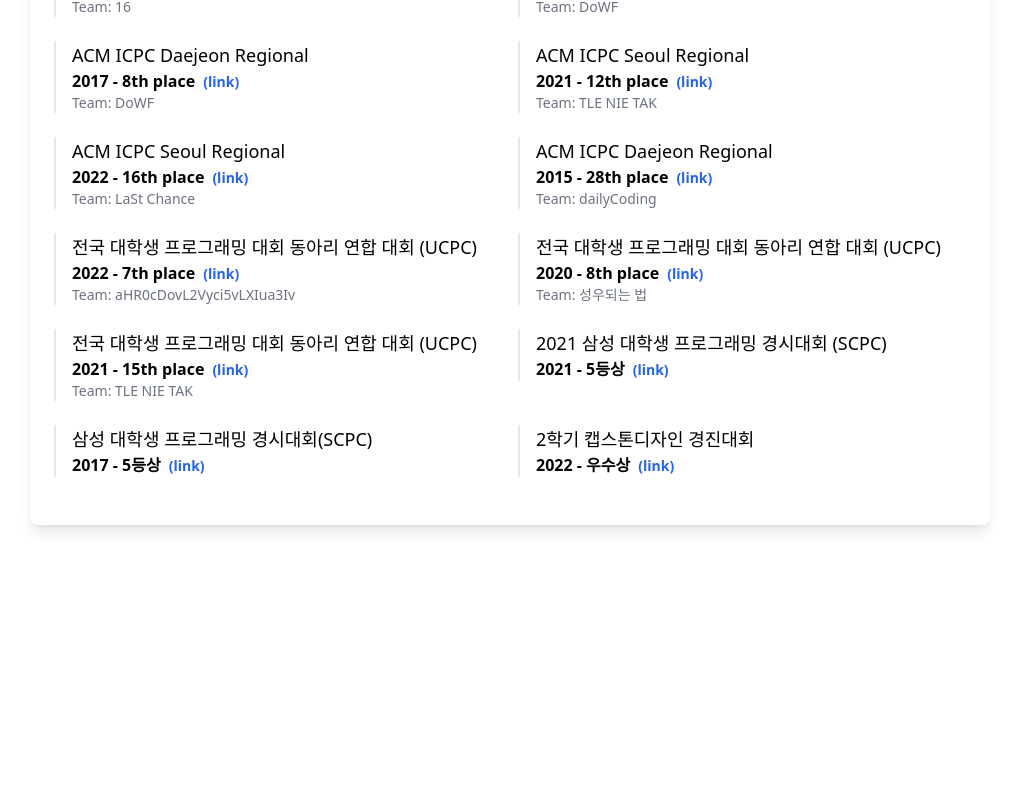
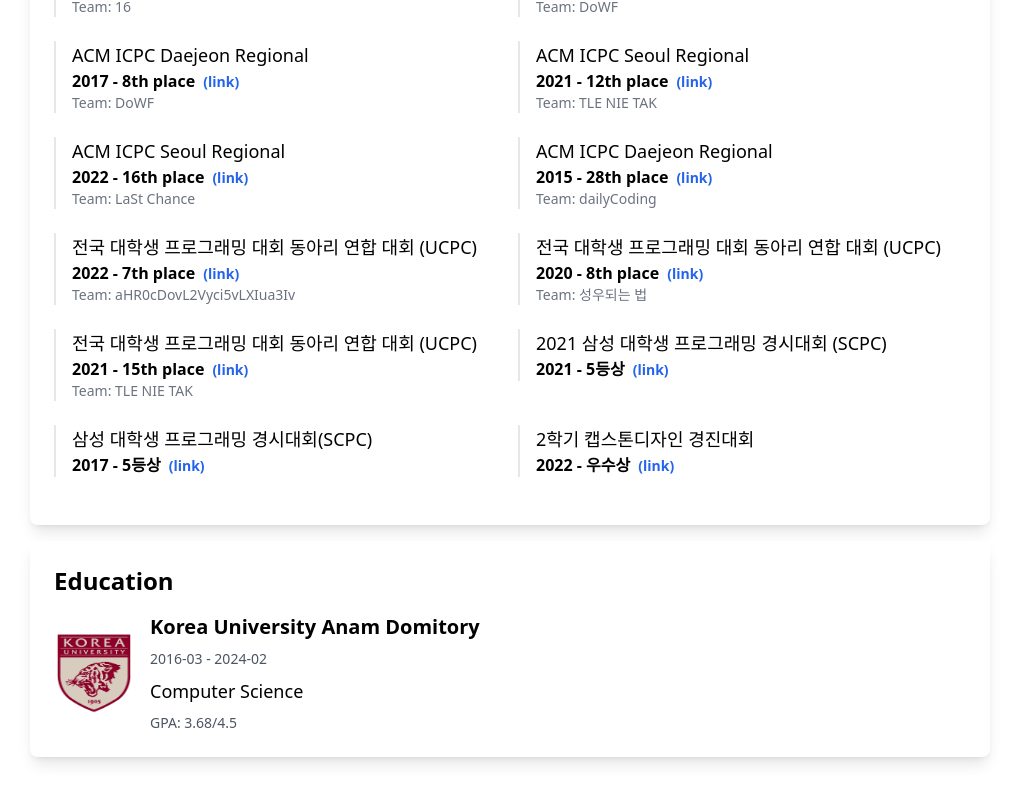
Before and after one commit to leecs0503/RESUME, a Next.js app: page / in a window 1280 px wide. Shown: the part 4409-5212 px from the top of the page, without its empty margins (130-1149 px from the left). Before the commit the page ends 4982 px from the top, so only its background shows below. Built offline with nearby package versions, Linux system fonts and the light colour scheme.

Commit message:
feat: education 구현

```diff
--- a/app/components/education.tsx
+++ b/app/components/education.tsx
@@ -1,7 +1,18 @@
-export default function BasicInfo() {
-    return (
+export default function Education({ school, degree, fieldOfStudy, startDate, endDate }) {
+  return (
+    <div className="bg-white shadow-lg rounded-lg p-6">
+      <h2 className="text-2xl font-bold mb-4">Education</h2>
+      <div className="flex items-center">
+        <img src="images/school.png" alt={`${school} logo`} className="w-20 h-20 mr-4" />
         <div>
-            education
+          <h3 className="text-xl font-bold mb-2">{school}</h3>
+          <div className="text-gray-600 text-sm mb-2">
+            {startDate} - {endDate}
+          </div>
+          <div className="text-lg mb-2">{fieldOfStudy}</div>
+          <div className="text-gray-600 text-sm">GPA: {degree}</div>
         </div>
-    )
+      </div>
+    </div>
+  );
 }
--- a/app/page.tsx
+++ b/app/page.tsx
@@ -31,6 +31,15 @@
     <div className="mb-4">
       <Award awards={resumeData.awards}/>
     </div>
+    <div className="mb-4">
+      <Education
+        school={resumeData.education.school}
+        degree={resumeData.education.degree}
+        fieldOfStudy={resumeData.education.fieldOfStudy}
+        startDate={resumeData.education.startDate}
+        endDate={resumeData.education.endDate}
+      />
+    </div>
   </div>
   )
 }
--- a/resume-kr.yaml
+++ b/resume-kr.yaml
@@ -342,8 +342,8 @@
 
 
 education:
-  - school: Korea Univ
-    degree: 3.68/4.5
-    fieldOfStudy: Computer Science
-    startDate: 2016-03
-    endDate: 2024-02
+  school: Korea University Anam Domitory
+  degree: 3.68/4.5
+  fieldOfStudy: Computer Science
+  startDate: 2016-03
+  endDate: 2024-02
```
Also changed, not shown: public/images/school.png (added).
